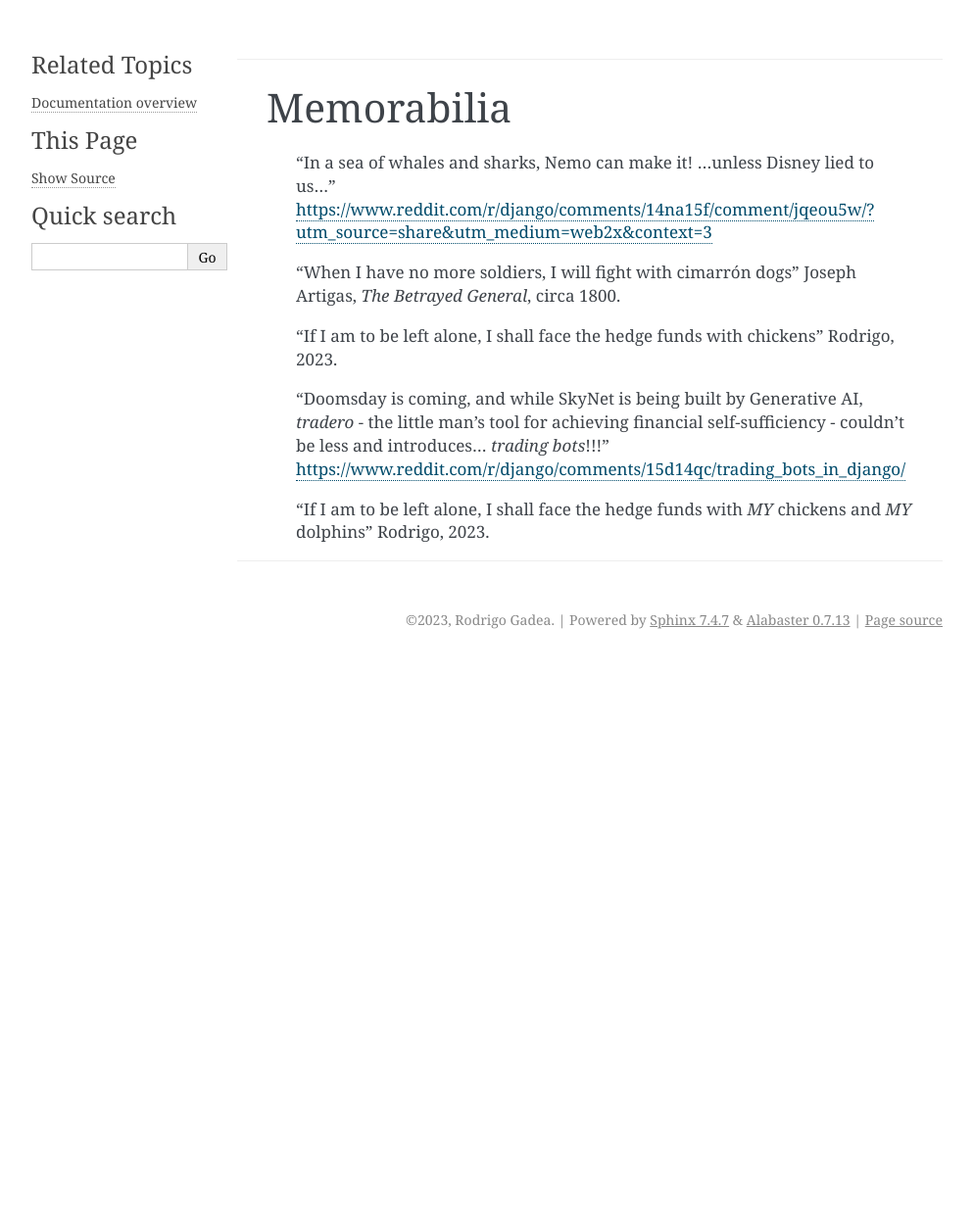
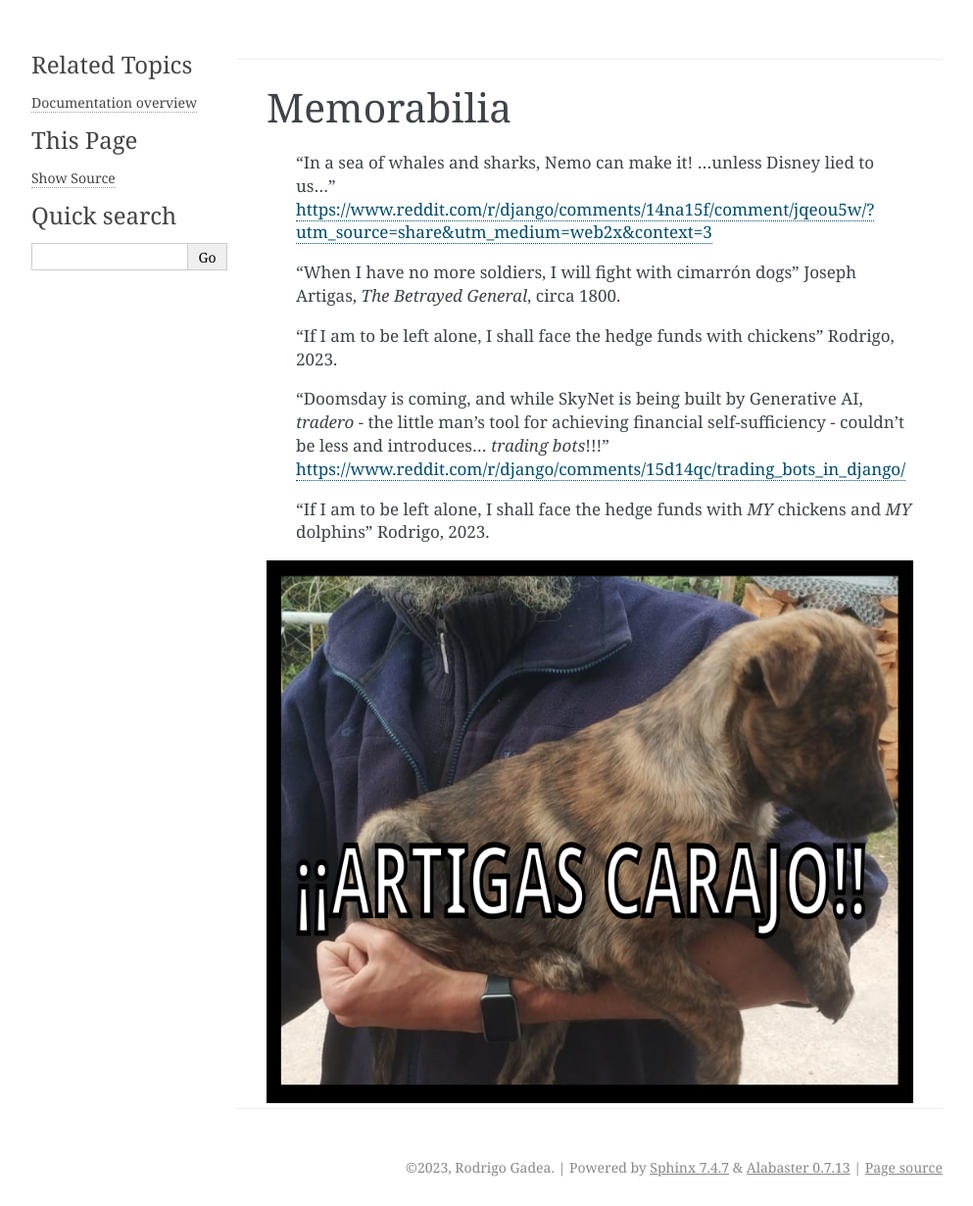
Before and after one commit to math-a3k/tradero, a Sphinx documentation site: the page built from docs/memorabilia.rst, in a window 1280 px wide. Shown: the whole page at 98% size, without its empty margins (148-1141 px from the left). Built offline with Sphinx 7.4.7, drawn with Linux system fonts in a browser that asks for light colours; before the commit the page ends 900 px from its top, so only the background shows below that.

Commit message:
Update Memorabilia

```diff
--- a/docs/memorabilia.rst
+++ b/docs/memorabilia.rst
@@ -15,3 +15,5 @@ Memorabilia
   https://www.reddit.com/r/django/comments/15d14qc/trading_bots_in_django/
 
   "If I am to be left alone, I shall face the hedge funds with *MY* chickens and *MY* dolphins" Rodrigo, 2023.
+
+.. image:: artigas.png
```
Also changed, not shown: docs/artigas.png (added).
